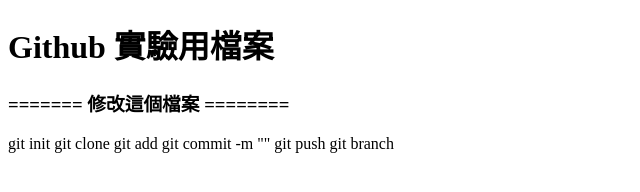
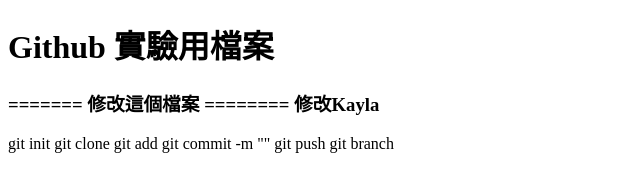
Before and after one commit to ziggykay/Git-learning, a plain HTML site: page index.html in a window 1280 px wide. Shown: the whole page, without its empty margins (0-640 px from the left). Drawn offline with Linux system fonts and the light colour scheme.

Commit message:
kayla加文字

```diff
--- a/index.html
+++ b/index.html
@@ -12,6 +12,7 @@
     <section>
       <h3>
         ======= 修改這個檔案 ========
+        修改Kayla
       </h3>
       <article>
         <p>
```
